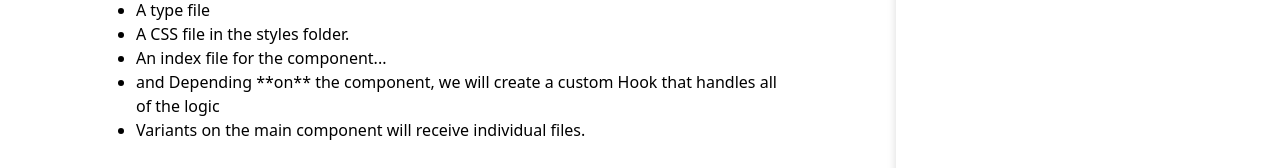
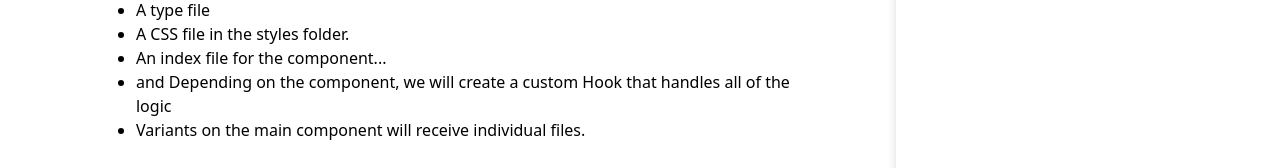
Before and after one commit to codercarl1243/react_components_system, a Next.js app: page /blog/design-system/buttons/base in a window 1280 px wide. Shown: the part 351-519 px from the top of the page. Built offline with nearby package versions, Linux system fonts and the light colour scheme.

Commit message:
CLEANUP md styling should not be present in jsx file

```diff
--- a/app/blog/design-system/buttons/base/page.tsx
+++ b/app/blog/design-system/buttons/base/page.tsx
@@ -39,7 +39,7 @@ export default function ButtonsBasePage() {
                         <li>A type file</li>
                         <li>A CSS file in the styles folder.</li>
                         <li>An index file for the component...</li>
-                        <li>and Depending **on** the component, we will create a custom Hook that handles all of the logic</li>
+                        <li>and Depending on the component, we will create a custom Hook that handles all of the logic</li>
                         <li>Variants on the main component will receive individual files.</li>
                     </ul>
                     <Code lang="md" codeString={`components/
@@ -297,7 +297,7 @@ className, onClick, disabled, ref, isLoading = false, type = "button", children,
                         </p>
                     </PostNote>
                     <p>
-                        We can also add a bit of **UX embellishment** here by applying margins around the button by default. This helps users with motor function challenges, such as:</p>
+                        We can also add a bit of <span className="italic">UX embellishment</span> here by applying margins around the button by default. This helps users with motor function challenges, such as:</p>
                     <ul>
                         <li>hand tremors</li>
                         <li>anyone using a device 1 handed</li>
```
